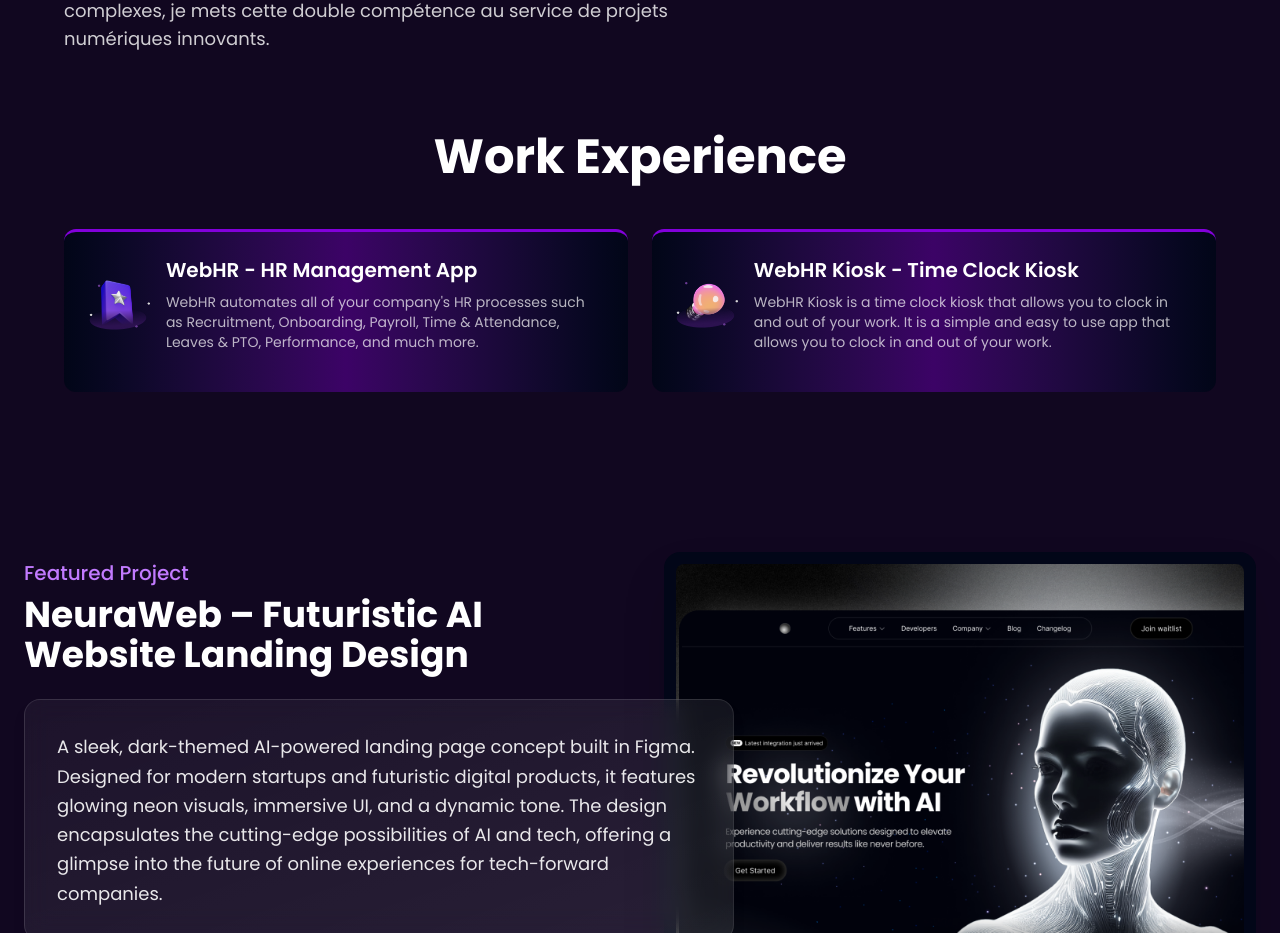
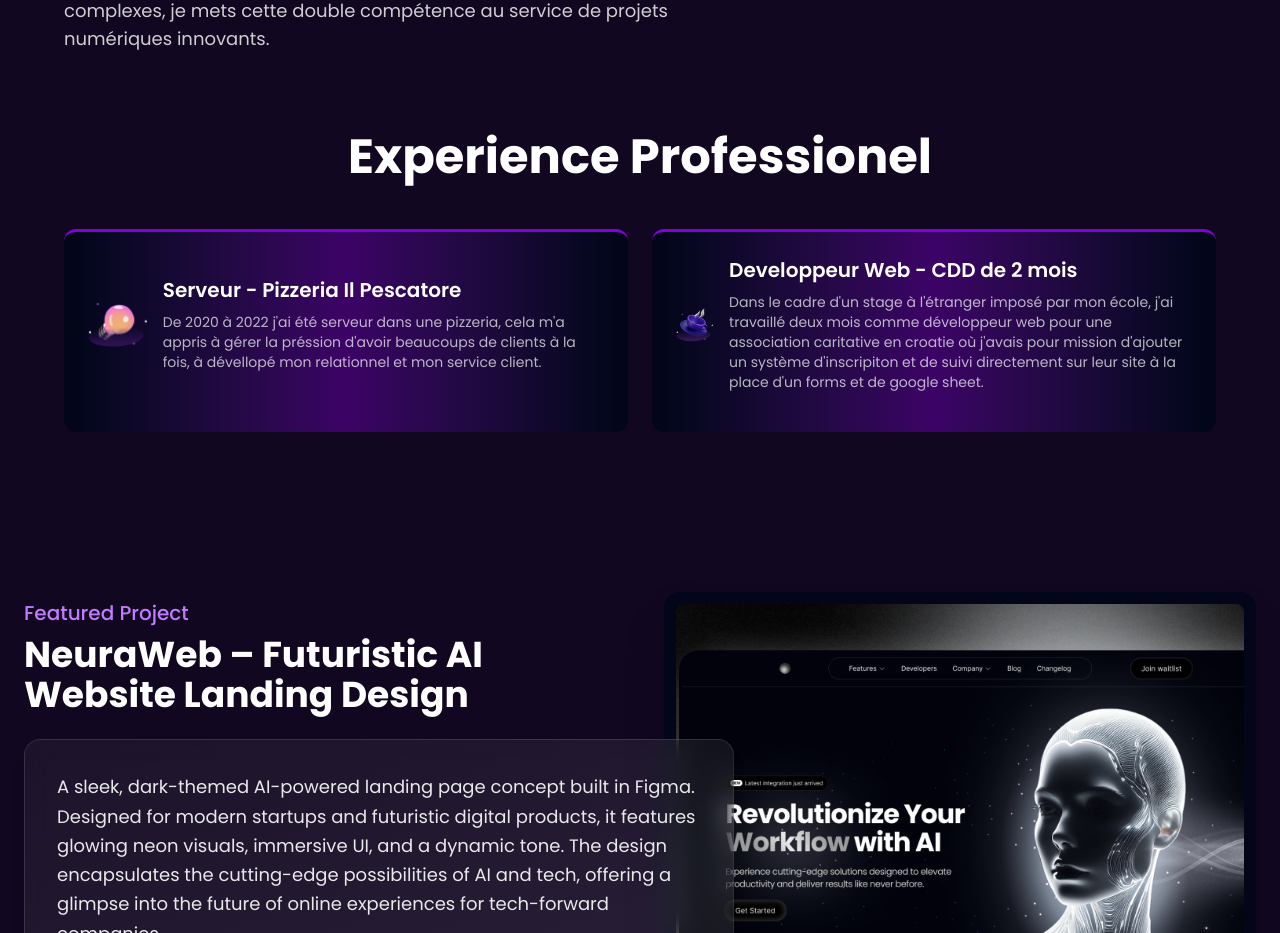
Before and after one commit to brianpk07-tech/portfolio-v2, a Next.js app: page / in a window 1280 px wide. Shown: the part 2100-3033 px from the top of the page. Built offline with nearby package versions, Linux system fonts and the light colour scheme.

Commit message:
15h49/01/06/26

```diff
--- a/app/components/Experience.tsx
+++ b/app/components/Experience.tsx
@@ -11,15 +11,15 @@
 const experienceCards: ExperienceCard[] = [
   {
     id: 1,
-    title: "WebHR - HR Management App",
-    description: "WebHR automates all of your company's HR processes such as Recruitment, Onboarding, Payroll, Time & Attendance, Leaves & PTO, Performance, and much more.",
-    icon: "/cards/card-1.png",
+    title: "Serveur - Pizzeria Il Pescatore",
+    description: "De 2020 à 2022 j'ai été serveur dans une pizzeria, cela m'a appris à gérer la préssion d'avoir beaucoups de clients à la fois, à dévellopé mon relationnel et mon service client. ",
+    icon: "/cards/card-2.png",
   },
   {
     id: 2,
-    title: "WebHR Kiosk - Time Clock Kiosk",
-    description: "WebHR Kiosk is a time clock kiosk that allows you to clock in and out of your work. It is a simple and easy to use app that allows you to clock in and out of your work.",
-    icon: "/cards/card-2.png",
+    title: "Developpeur Web - CDD de 2 mois",
+    description: "Dans le cadre d'un stage à l'étranger imposé par mon école, j'ai travaillé deux mois comme développeur web pour une association caritative en croatie où j'avais pour mission d'ajouter un système d'inscripiton et de suivi directement sur leur site à la place d'un forms et de google sheet.",
+    icon: "/cards/card-3.png",
   },
 ];
 
@@ -28,7 +28,7 @@
     <section id="experience" className="py-20 px-6">
       <div className="container mx-auto max-w-6xl">
         <h2 className="text-4xl lg:text-5xl font-bold text-white mb-12 text-center">
-          Work Experience
+          Experience Professionel
         </h2>
         <div className="grid grid-cols-1 md:grid-cols-2 gap-6">
           {experienceCards.map((card) => (
```
